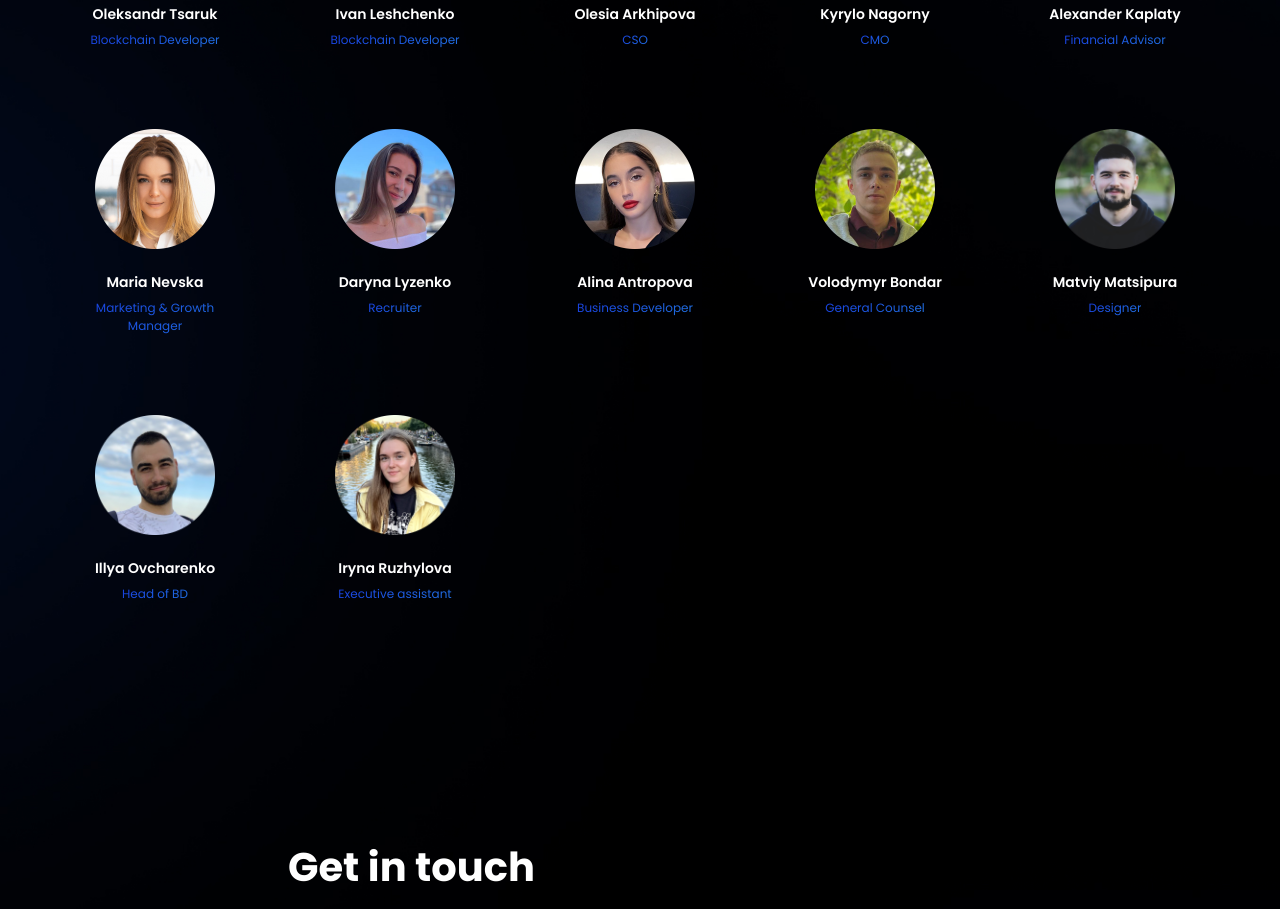
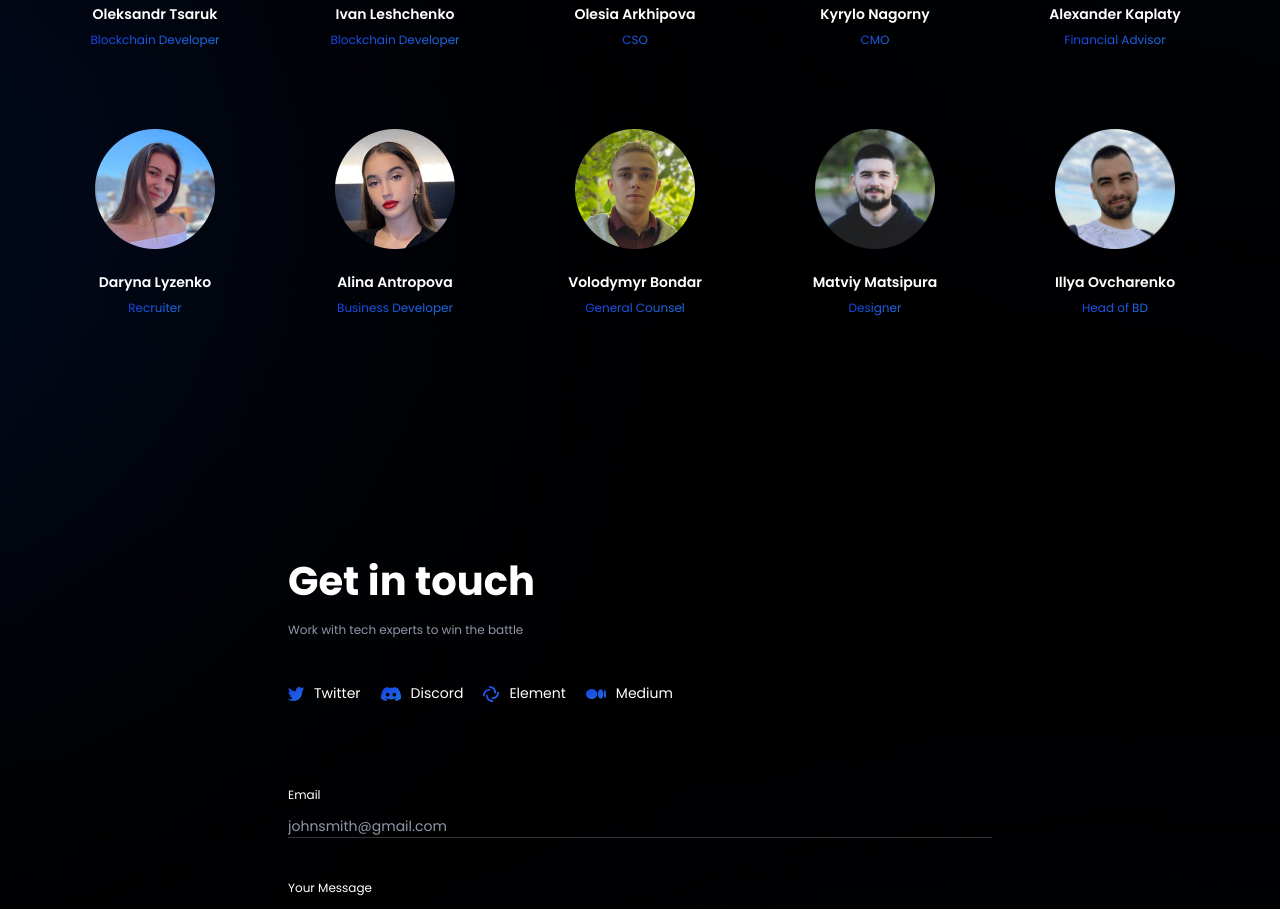
Before and after one commit to Brushfam/brushfam-website, a Next.js app: page /about-us in a window 1280 px wide. Shown: the part 1820-2729 px from the top of the page. Built offline with nearby package versions, Linux system fonts and the light colour scheme.

Commit message:
deleted Masha and Ira

```diff
--- a/data/teamData.js
+++ b/data/teamData.js
@@ -60,12 +60,6 @@ export const teamData = [
         social: "https://www.linkedin.com/in/kaplaty/"
     },
     {
-        src: "/team/Maria.png",
-        name: "Maria Nevska",
-        role: "Marketing & Growth Manager",
-        social: "https://www.linkedin.com/in/mariia-nevska-8aab181b1/"
-    },
-    {
         src: "/team/Dasha.png",
         name: "Daryna Lyzenko",
         role: "Recruiter",
@@ -95,10 +89,4 @@ export const teamData = [
         role: "Head of BD",
         social: "https://www.linkedin.com/company/brushfam"
     },
-    {
-        src: "/team/Ira.png",
-        name: "Iryna Ruzhylova",
-        role: "Executive assistant",
-        social: "https://www.linkedin.com/company/brushfam"
-    },
 ]
```
